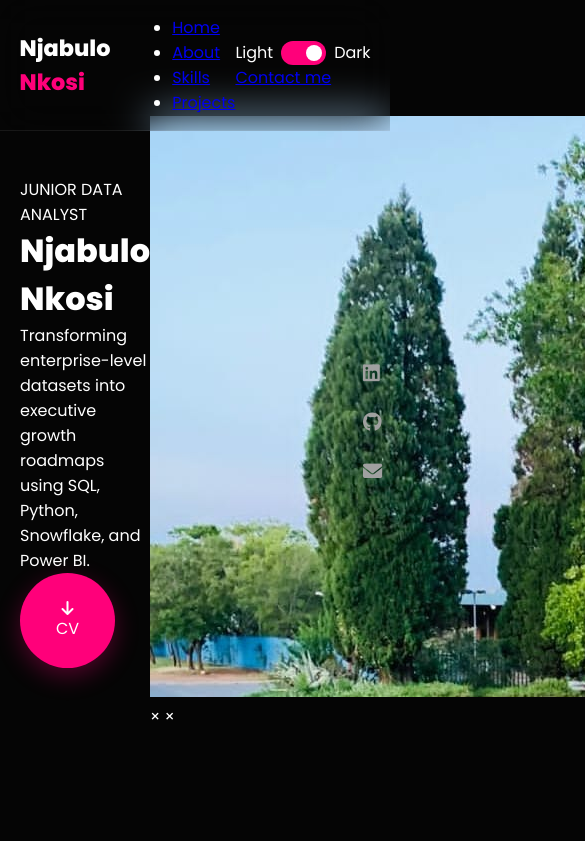
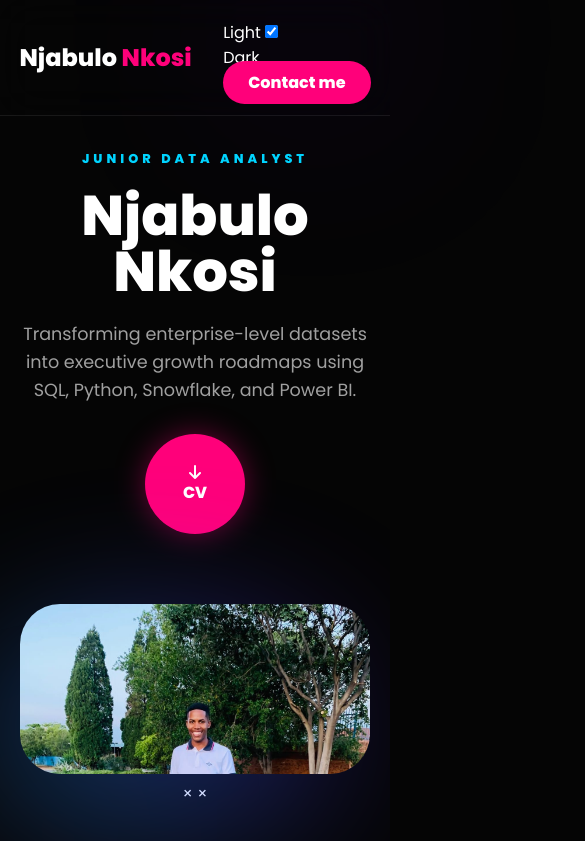
Before and after one commit to Njabulo-Nkosi-Analyst/portfolio, a plain HTML site: page index.html in a window 390 px wide. Shown: the top 841 px of the page, 585 px wide, since content can reach past the window. Drawn offline with Linux system fonts and the light colour scheme.

Commit message:
Refactor CSS styles and variables
Refactor CSS variables and styles for improved organization and responsiveness.

```diff
--- a/style.css
+++ b/style.css
@@ -1,75 +1,112 @@
 :root {
-    --bg-color: #050505;
-    --card-bg: #121212;
-    --text-main: #ffffff;
+    --bg: #050505;
+    --card: #111111;
+    --primary: #ff007a;
+    --secondary: #7000ff;
+    --blue: #00d4ff;
+    --text: #ffffff;
     --text-dim: #a0a0a0;
-    --accent-pink: #ff007a;
-    --accent-blue: #00d4ff;
-    --nav-blur: rgba(10, 10, 10, 0.85);
-    --border-color: rgba(255, 255, 255, 0.08);
+    --border: rgba(255, 255, 255, 0.08);
 }
 
-[data-theme="light"] {
-    --bg-color: #f8fafc;
-    --card-bg: #ffffff;
-    --text-main: #0f172a;
-    --text-dim: #475569;
-    --accent-pink: #d10065;
-    --nav-blur: rgba(248, 250, 252, 0.9);
-    --border-color: rgba(0, 0, 0, 0.1);
+* { margin: 0; padding: 0; box-sizing: border-box; }
+body {
+    background-color: var(--bg);
+    color: var(--text);
+    font-family: 'Poppins', sans-serif;
+    overflow-x: hidden;
 }
 
-* { box-sizing: border-box; margin: 0; padding: 0; scroll-behavior: smooth; }
-body { font-family: 'Poppins', sans-serif; background-color: var(--bg-color); color: var(--text-main); transition: 0.3s ease; overflow-x: hidden; }
+/* CARLOS STYLE BACKGROUNDS */
+.bg-glow-top {
+    position: fixed; top: -10%; right: -10%; width: 60vw; height: 60vw;
+    background: radial-gradient(circle, rgba(112,0,255,0.15) 0%, transparent 70%);
+    filter: blur(100px); z-index: -1;
+}
+.bg-glow-bottom {
+    position: fixed; bottom: -10%; left: -10%; width: 50vw; height: 50vw;
+    background: radial-gradient(circle, rgba(255,0,122,0.1) 0%, transparent 70%);
+    filter: blur(100px); z-index: -1;
+}
 
-/* NAVBAR & SIDEBAR */
-.navbar { display: flex; justify-content: space-around; align-items: center; padding: 15px 5%; background: var(--nav-blur); backdrop-filter: blur(20px); position: fixed; width: 100%; z-index: 1000; border-bottom: 1px solid var(--border-color); }
-.nav-logo { font-weight: 800; font-size: 1.4rem; color: var(--text-main); text-decoration: none; }
-.nav-logo span { color: var(--accent-pink); }
-.social-sidebar { position: fixed; right: 2%; top: 50%; transform: translateY(-50%); display: flex; flex-direction: column; gap: 20px; z-index: 900; }
+/* NAVBAR */
+.navbar {
+    display: flex; justify-content: space-between; align-items: center;
+    padding: 20px 5%; position: fixed; width: 100%; top: 0; z-index: 1000;
+    backdrop-filter: blur(20px); border-bottom: 1px solid var(--border);
+}
+.nav-logo { font-size: 1.5rem; font-weight: 800; }
+.nav-logo span { color: var(--primary); }
+.nav-links { display: flex; list-style: none; gap: 30px; }
+.nav-links a { text-decoration: none; color: var(--text); font-weight: 500; font-size: 0.9rem; }
+.contact-btn { background: var(--primary); padding: 10px 25px; border-radius: 50px; text-decoration: none; color: #fff; font-weight: bold; }
+
+/* SIDEBAR */
+.social-sidebar {
+    position: fixed; right: 30px; top: 50%; transform: translateY(-50%);
+    display: flex; flex-direction: column; gap: 20px; z-index: 100;
+}
 .social-sidebar a { color: var(--text-dim); font-size: 1.2rem; transition: 0.3s; }
-.social-sidebar a:hover { color: var(--accent-pink); }
+.social-sidebar a:hover { color: var(--primary); transform: translateX(-5px); }
 
-/* HERO DESIGN */
-.hero { min-height: 100vh; display: flex; align-items: center; padding-top: 80px; }
-.container { max-width: 1200px; margin: 0 auto; padding: 0 20px; }
-.hero-container { display: grid; grid-template-columns: 1.2fr 1fr; gap: 40px; align-items: center; }
-.hero-name { font-size: clamp(3rem, 7vw, 5.5rem); line-height: 1; font-weight: 800; margin: 15px 0; }
-.hero-subtitle { color: var(--accent-blue); font-weight: 600; letter-spacing: 3px; }
-.cv-circle-btn { width: 95px; height: 95px; background: var(--accent-pink); border-radius: 50%; display: flex; flex-direction: column; align-items: center; justify-content: center; color: white; text-decoration: none; box-shadow: 0 8px 25px rgba(255, 0, 122, 0.3); transition: 0.4s; }
-.cv-circle-btn:hover { transform: scale(1.1) rotate(5deg); }
+/* HERO */
+.container { max-width: 1200px; margin: 0 auto; padding: 100px 20px; }
+.hero { min-height: 100vh; display: flex; align-items: center; justify-content: space-between; gap: 40px; }
+.hero-label { color: var(--blue); letter-spacing: 4px; font-weight: bold; font-size: 0.8rem; }
+.hero-title { font-size: clamp(3.5rem, 8vw, 6rem); line-height: 1; margin: 20px 0; }
+.hero-desc { color: var(--text-dim); max-width: 500px; font-size: 1.1rem; line-height: 1.6; }
 
-/* IMAGES & SHAPES */
-.hero-image-wrapper { position: relative; }
-.main-profile-img { width: 100%; max-width: 420px; z-index: 5; position: relative; mask-image: linear-gradient(to bottom, black 80%, transparent 100%); }
-.glow-shape { position: absolute; width: 100%; height: 100%; border-radius: 50%; background: radial-gradient(var(--accent-pink), transparent 70%); opacity: 0.3; filter: blur(50px); top: 0; left: 0; }
-.floating-shape { position: absolute; font-size: 1.5rem; opacity: 0.5; }
-.x-shape { top: 0; left: 0; }
-.plus-shape { bottom: 0; right: 20%; }
+.cv-circle-btn {
+    width: 100px; height: 100px; background: var(--primary); border-radius: 50%;
+    display: flex; flex-direction: column; align-items: center; justify-content: center;
+    color: #fff; text-decoration: none; font-weight: bold; margin-top: 30px;
+    box-shadow: 0 0 30px rgba(255, 0, 122, 0.4); transition: 0.3s;
+}
+.cv-circle-btn:hover { transform: scale(1.1) rotate(10deg); }
+
+.hero-visual { position: relative; }
+.profile-img { width: 450px; position: relative; z-index: 2; border-radius: 40px; }
+.image-orb {
+    position: absolute; top: 10%; left: -10%; width: 100%; height: 100%;
+    background: linear-gradient(45deg, var(--blue), var(--secondary));
+    filter: blur(80px); opacity: 0.4; z-index: 1; border-radius: 50%;
+}
+
+/* SECTIONS */
+.section-header { margin-bottom: 60px; }
+.section-header h2 { font-size: 3rem; }
+.section-header span { color: var(--primary); }
+.header-line { width: 80px; height: 4px; background: var(--primary); margin-top: 10px; }
+
+/* SKILLS METERS */
+.skills-grid { display: grid; grid-template-columns: 1fr 1fr; gap: 40px; }
+.skill-bar { margin-bottom: 25px; }
+.skill-bar span { display: block; margin-bottom: 10px; font-weight: 600; }
+.dots { height: 12px; background: rgba(255,255,255,0.05); border-radius: 10px; overflow: hidden; }
+.fill { height: 100%; background: linear-gradient(90deg, var(--secondary), var(--primary)); border-radius: 10px; }
 
 /* PROJECT CARDS */
-.section-title { font-size: 3rem; font-weight: 800; text-align: center; margin: 100px 0 50px; }
-.project-grid { display: grid; grid-template-columns: repeat(auto-fit, minmax(320px, 1fr)); gap: 30px; padding-bottom: 100px; }
-.project-item { background: var(--card-bg); border-radius: 20px; overflow: hidden; border: 1px solid var(--border-color); transition: 0.3s; }
-.project-img-container { height: 210px; overflow: hidden; }
-.project-thumbnail { width: 100%; height: 100%; object-fit: cover; transition: 0.6s ease; }
-.project-item:hover { border-color: var(--accent-pink); transform: translateY(-5px); }
-.project-item:hover .project-thumbnail { transform: scale(1.1); }
-.project-details { padding: 25px; }
-.project-tools { font-size: 0.75rem; color: var(--accent-blue); margin: 10px 0; font-weight: bold; }
-.project-link { color: var(--accent-pink); text-decoration: none; font-weight: bold; display: inline-block; margin-top: 10px; }
+.project-grid { display: grid; grid-template-columns: repeat(auto-fit, minmax(300px, 1fr)); gap: 30px; }
+.project-card {
+    background: var(--card); border: 1px solid var(--border);
+    border-radius: 20px; overflow: hidden; transition: 0.3s;
+}
+.p-img img { width: 100%; height: 200px; object-fit: cover; transition: 0.5s; }
+.project-card:hover { border-color: var(--primary); transform: translateY(-10px); }
+.project-card:hover img { transform: scale(1.1); }
+.p-content { padding: 25px; }
+.p-content a { color: var(--primary); text-decoration: none; font-weight: bold; margin-top: 15px; display: inline-block; }
 
-/* REVEAL */
-.reveal { opacity: 0; transform: translateY(30px); transition: 0.8s ease-out; }
+/* REVEAL ON SCROLL */
+.reveal { opacity: 0; transform: translateY(40px); transition: 1s ease; }
 .reveal.active { opacity: 1; transform: translateY(0); }
 
-/* TOGGLE */
-.theme-switch-wrapper { display: flex; align-items: center; gap: 8px; }
-.theme-switch { display: inline-block; height: 24px; position: relative; width: 45px; }
-.theme-switch input { display:none; }
-.slider { background-color: #333; bottom: 0; cursor: pointer; left: 0; position: absolute; right: 0; top: 0; transition: .4s; border-radius: 34px; }
-.slider:before { background-color: #fff; bottom: 4px; content: ""; height: 16px; left: 4px; position: absolute; transition: .4s; width: 16px; border-radius: 50%; }
-input:checked + .slider { background-color: var(--accent-pink); }
-input:checked + .slider:before { transform: translateX(21px); }
-.mode-label { font-size: 0.7rem; color: var(--text-dim); }
-.nav-contact-btn { background: var(--accent-pink); padding: 10px 22px; border-radius: 50px; color: white; text-decoration: none; font-weight: 600; font-size: 0.85rem; }
+/* MOBILE RESPONSIVE */
+@media (max-width: 900px) {
+    .hero { flex-direction: column; text-align: center; padding-top: 150px; }
+    .hero-desc { margin: 0 auto; }
+    .cv-circle-btn { margin: 30px auto; }
+    .profile-img { width: 100%; max-width: 350px; }
+    .nav-links, .social-sidebar { display: none; }
+    .skills-grid { grid-template-columns: 1fr; }
+}
```
